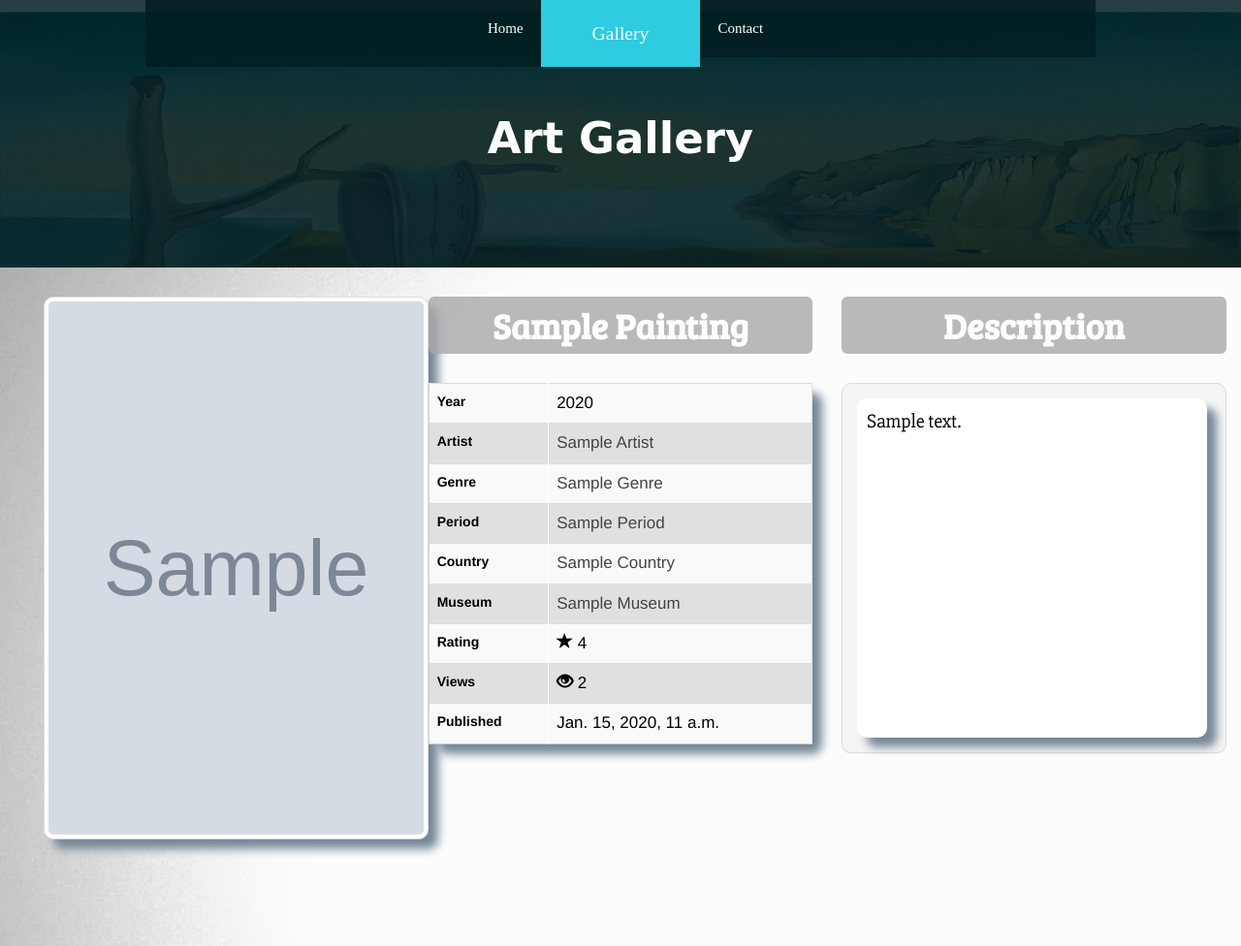
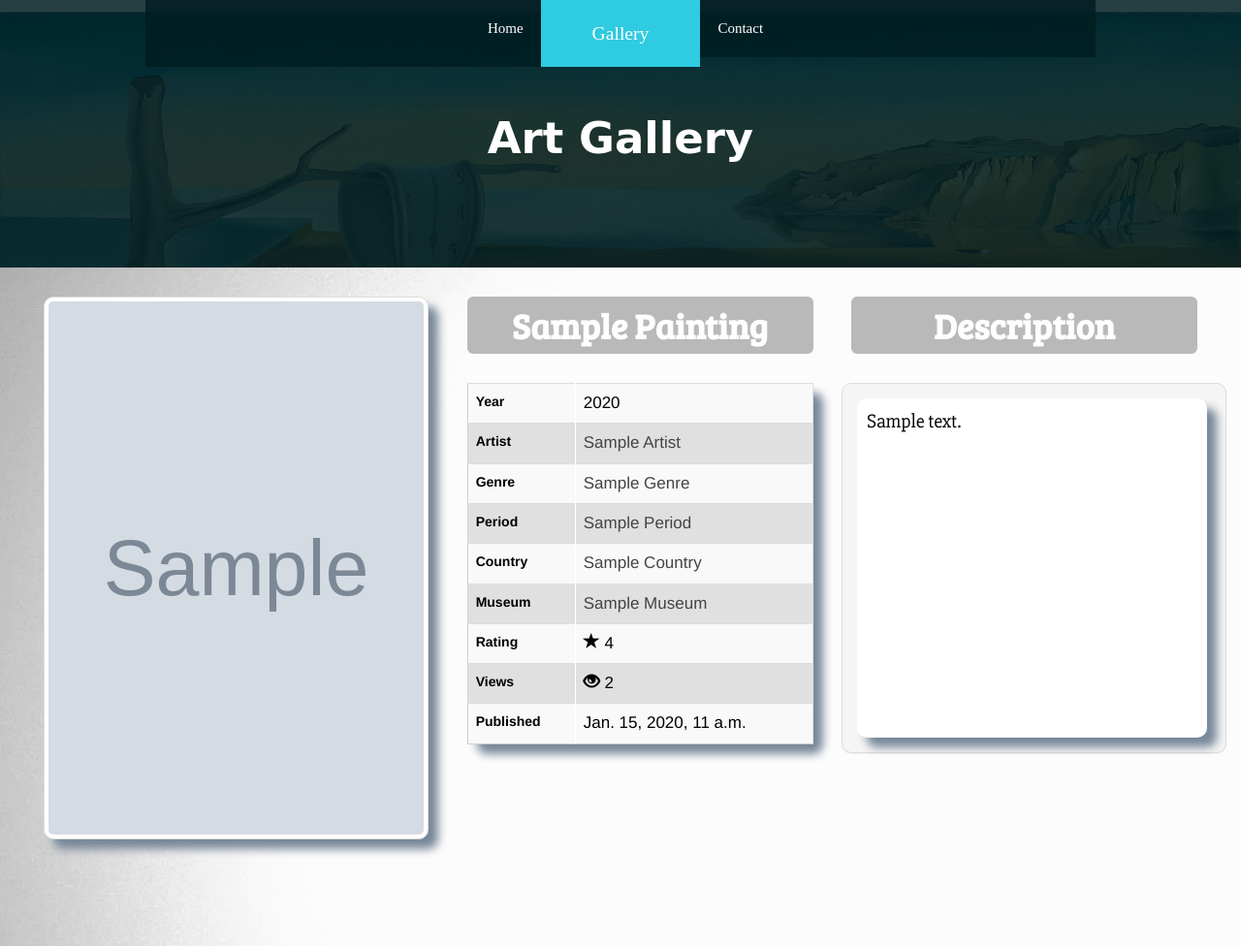
Before and after one commit to dimgs/expo_repos, a Django app: page /painting/1/ in a window 1280 px wide. Shown: the top 976 px of the page at 97% size. Run offline with Django 3.2, Linux system fonts and the light colour scheme; tables that the repository leaves empty hold one stand-in row (values such as "Sample post"); grey boxes marked "Sample" are stand-in pictures; some libraries are stand-ins or nearby versions; some web fonts are replaced.

Commit message:
version 2.0 part3

```diff
--- a/expo/static/css/gallery-style.css
+++ b/expo/static/css/gallery-style.css
@@ -425,14 +425,28 @@ div.col-lg-4 img {
 
 }
 
-div.col-lg-4 h1 {
+div.header-title h1 {
     font-family: 'Bree Serif', serif;
     display: block;
     background-color: darkgrey;
     color: #ffffff;
-    margin: 30px auto 30px auto;
+    margin: 30px auto 30px 40px;
     padding: 10px 0 10px 0;
-    width: 100%;
+    width: 90%;
+    text-align: center;
+    font-weight: bold;
+    opacity: 0.8;
+    filter: alpha(opacity=80);
+}
+
+div.header-description h1 {
+    font-family: 'Bree Serif', serif;
+    display: block;
+    background-color: darkgrey;
+    color: #ffffff;
+    margin: 30px 30px 30px auto;
+    padding: 10px 0 10px 0;
+    width: 90%;
     text-align: center;
     font-weight: bold;
     opacity: 0.8;
@@ -442,6 +456,8 @@ div.col-lg-4 h1 {
 div.information {
     border-radius: 10px;
     box-shadow: 10px 10px 10px lightslategrey;
+    margin: auto 20px auto 40px;
+    width: 90%;
 }
 
 div.information td{
--- a/expo/templates/expo/painting_detail.html
+++ b/expo/templates/expo/painting_detail.html
@@ -19,7 +19,9 @@
                 </div>
 
                     <div class="col-lg-4">
-                        <h1 class="img-rounded">{{ paint_object.title.title }}</h1>
+                        <div class="header-title">
+                            <h1 class="img-rounded">{{ paint_object.title.title }}</h1>
+                        </div>
                         <div class="information">
                             <table class="table table-striped">
                                <tbody>
@@ -65,7 +67,9 @@
                     </div>
 
                     <div class="col-lg-4">
-                        <h1 class="img-rounded">Description</h1>
+                        <div class="header-description">
+                            <h1 class="img-rounded">Description</h1>
+                        </div>
                         <div class="panel-description">
                             <div class="panel panel-default">
                                 <div class="panel-body">
```
